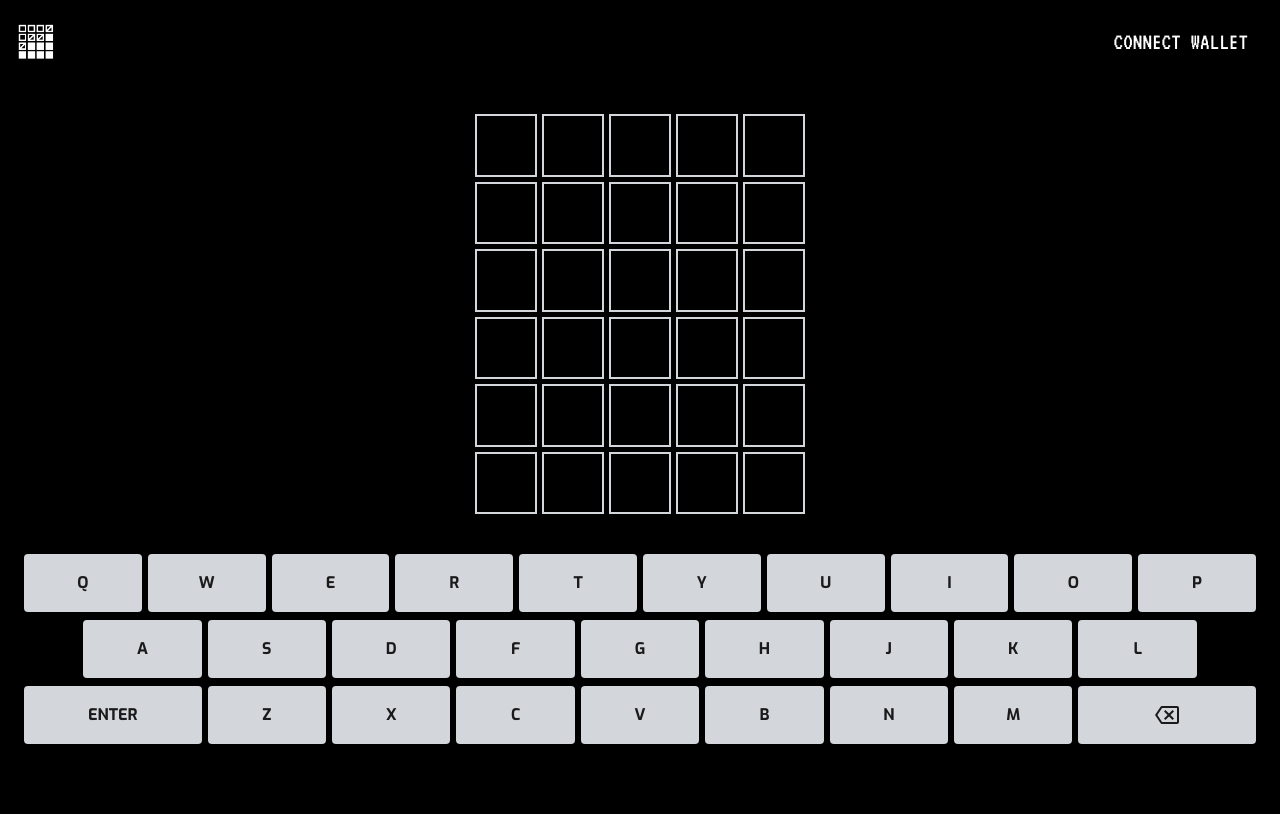
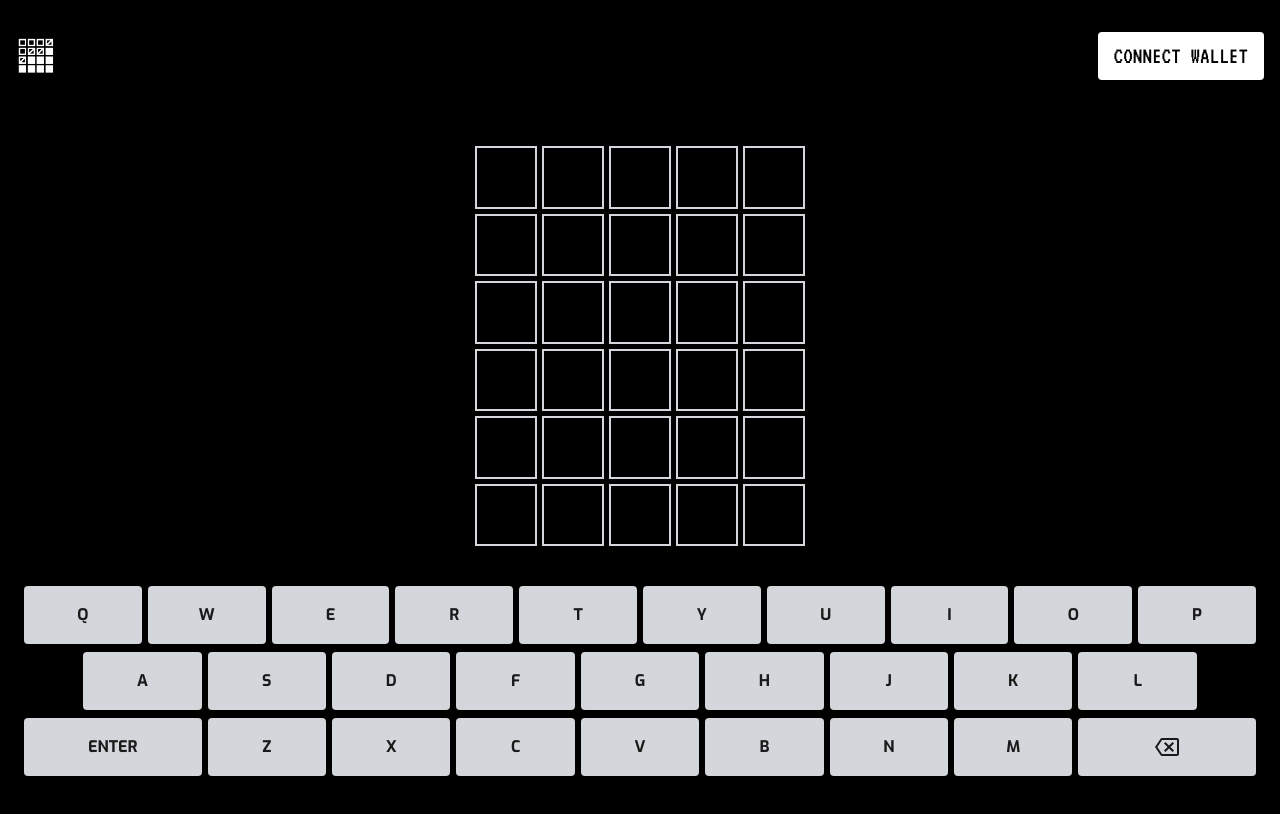
Before and after one commit to iloveburritos/wordle, a Next.js app: page /game in a window 1280 px wide. Built offline with nearby package versions, Linux system fonts and the light colour scheme; no server answers.

Commit message:
updated styling

```diff
--- a/styles/globals.css
+++ b/styles/globals.css
@@ -1,5 +1,5 @@
-/* Import fonts */
-@import url('https://fonts.googleapis.com/css2?family=Inter:wght@400;500;700&display=swap');
+/* Import fonts - fixing the Inter font import */
+@import url('https://fonts.googleapis.com/css2?family=Inter:wght@400;500;600;700&display=swap');
 @import url('https://fonts.googleapis.com/css2?family=Exo:wght@400;500;700&display=swap');
 @import url('https://fonts.googleapis.com/css2?family=VT323&display=swap');
 @import url('https://fonts.googleapis.com/css2?family=Space+Mono&display=swap');
@@ -9,127 +9,101 @@
 @tailwind components;
 @tailwind utilities;
 
-
 :root {
   --background: #000000;
   --text-color: #ffffff;
-
+  --button-bg: #ffffff;
+  --button-text: #000000;
+  --button-hover: #f0f0f0;
+  --header-bg: rgba(0, 0, 0, 0.8);
+  --header-text: #ffffff;
+  --footer-bg: rgba(0, 0, 0, 0.8);
+  --footer-text: #ffffff;
+  --heading-color: #ffffff;
 }
 
-/* Core Styling */
+@layer base {
   body {
-  background-color: var(--background);
-  color: var(--text-color);
-  font-family: "Exo", sans-serif;
-  font-size: 1rem;
-  line-height: 1.5;
+    @apply bg-black text-white font-exo text-base leading-relaxed;
   }
 
   h1, h2, h3, h4, h5, h6 {
-  font-family: "VT323", monospace;
-  line-height: 1.2;
-  color: var(--heading-color);
+    @apply font-vt323 leading-tight text-white;
   }
 
-h1 { font-size: 3.5rem; }
-h2 { font-size: 3rem; }
-h3 { font-size: 2.5rem; }
-h4 { font-size: 2rem; line-height: 1.3; }
-h5 { font-size: 1.5rem; line-height: 1.4; }
-h6 { font-size: 1.5rem; color: lime; }
-
+  h1 { @apply text-[3.5rem]; }
+  h2 { @apply text-[3rem]; }
+  h3 { @apply text-[2.5rem]; }
+  h4 { @apply text-[2rem] leading-snug; }
+  h5 { @apply text-[1.5rem] leading-normal; }
+  h6 { @apply text-[1.5rem] text-[lime]; }
 
   p {
-  margin-bottom: 0;
-  font-family: "Space Mono", monospace;
+    @apply mb-0 font-space-mono;
+  }
 }
 
-/* Utility Classes */
-.text-center { text-align: center; }
-.text-left { text-align: left; }
-.text-uppercase { text-transform: uppercase; }
-.text-white {color: #ffffff !important;   }
-.text-neon { color: lime !important; }
-
+@layer components {
   .button {
-  background-color: var(--button-bg);
-  color: var(--button-text);
-  padding: 0.5rem 1rem;
-  text-transform: uppercase;
-  font-size: 1.5rem;
-  font-family: "VT323", sans-serif;
+    @apply bg-white text-black px-4 py-2 uppercase text-2xl font-vt323 transition-colors
+           hover:bg-[#f0f0f0] hover:shadow-[inset_2px_2px_2px_#11111136];
   }
 
-.button:hover {
-  background-color: var(--button-hover);
-  box-shadow: inset 2px 2px 2px #11111136;
+  .w-layout-grid {
+    @apply grid grid-cols-2 gap-4;
   }
 
-/* Grid Layout */
-.w-layout-grid {
-  display: grid;
-  grid-template-columns: 1fr 1fr;
-  grid-gap: 16px;
-}
-
-/* Form Styles */
-.w-checkbox, .w-checkbox-input, .w-form-formradioinput--inputType-custom {
-  display: flex;
-  align-items: center;
+  .w-checkbox,
+  .w-checkbox-input,
+  .w-form-formradioinput--inputType-custom {
+    @apply flex items-center;
   }
 
   .w-checkbox-input--inputType-custom.w--redirected-checked {
-  background-color: #3898ec;
+    @apply bg-[#3898ec];
   }
 
-/* Margin & Padding Utilities */
-.margin-0 { margin: 0 !important; }
-.margin-sm { margin: 1rem; }
-.margin-md { margin: 2rem; }
-.margin-lg { margin: 3rem; }
+  .header {
+    @apply bg-header-bg text-header-text p-8 text-center;
+  }
 
-.padding-0 { padding: 0 !important; }
-.padding-sm { padding: 1rem; }
-.padding-md { padding: 2rem; }
-.padding-lg { padding: 3rem; }
+  .footer {
+    @apply bg-footer-bg text-footer-text p-4 text-center;
+  }
+
+  .container {
+    @apply max-w-[80rem] mx-auto px-4;
+  }
+}
+
+@layer utilities {
+  .text-neon {
+    @apply text-[lime] !important;
+  }
+
+  .margin-0 { @apply m-0 !important; }
+  .margin-sm { @apply m-4; }
+  .margin-md { @apply m-8; }
+  .margin-lg { @apply m-12; }
+
+  .padding-0 { @apply p-0 !important; }
+  .padding-sm { @apply p-4; }
+  .padding-md { @apply p-8; }
+  .padding-lg { @apply p-12; }
+
+  .hide { @apply hidden; }
+}
 
 /* Media Queries */
 @media screen and (max-width: 991px) {
-  h1 { font-size: 3rem; }
-  h2 { font-size: 2.5rem; }
-  .button { font-size: 1.125rem; padding: 0.5rem; }
+  h1 { @apply text-[3rem]; }
+  h2 { @apply text-[2.5rem]; }
+  .button { @apply text-lg py-2; }
 }
 
 @media screen and (max-width: 767px) {
-  h1 { font-size: 2.5rem; }
-  h2 { font-size: 2rem; }
-  h3 { font-size: 1.75rem; }
-  h4 { font-size: 1.5rem; }
+  h1 { @apply text-[2.5rem]; }
+  h2 { @apply text-[2rem]; }
+  h3 { @apply text-[1.75rem]; }
+  h4 { @apply text-[1.5rem]; }
 }
-
-/* Component-Specific Styling */
-.header {
-  background-color: var(--header-bg);
-  color: var(--header-text);
-  padding: 2rem;
-  text-align: center;
-}
-
-.footer {
-  background-color: var(--footer-bg);
-  color: var(--footer-text);
-  padding: 1rem;
-  text-align: center;
-}
-
-.container {
-  max-width: 80rem;
-  margin: 0 auto;
-  padding: 0 1rem;
-}
-
-.hide { display: none; }
-
-.rounded-full {
-  border-radius: 9999px; /* Fully rounded */
-}
--- a/tailwind.config.ts
+++ b/tailwind.config.ts
@@ -1,62 +1,28 @@
-import type { Config } from "tailwindcss";
+/** @type {import('tailwindcss').Config} */
 
-export default {
-    darkMode: ["class"],
+module.exports = {
 	content: [
-    "./pages/**/*.{js,ts,jsx,tsx,mdx}",
-    "./components/**/*.{js,ts,jsx,tsx,mdx}",
-    "./app/**/*.{js,ts,jsx,tsx,mdx}",
+	  './pages/**/*.{js,ts,jsx,tsx,mdx}',
+	  './components/**/*.{js,ts,jsx,tsx,mdx}',
+	  './app/**/*.{js,ts,jsx,tsx,mdx}',
 	],
 	theme: {
 	  extend: {
-  		colors: {
-  			background: 'hsl(var(--background))',
-  			foreground: 'hsl(var(--foreground))',
-  			card: {
-  				DEFAULT: 'hsl(var(--card))',
-  				foreground: 'hsl(var(--card-foreground))'
+		fontFamily: {
+		  inter: ['Inter', 'sans-serif'],
+		  exo: ['Exo', 'sans-serif'],
+		  'vt323': ['VT323', 'monospace'],
+		  'space-mono': ['Space Mono', 'monospace'],
 		},
-  			popover: {
-  				DEFAULT: 'hsl(var(--popover))',
-  				foreground: 'hsl(var(--popover-foreground))'
+		backgroundColor: {
+		  'header-bg': 'var(--header-bg)',
+		  'footer-bg': 'var(--footer-bg)',
 		},
-  			primary: {
-  				DEFAULT: 'hsl(var(--primary))',
-  				foreground: 'hsl(var(--primary-foreground))'
+		textColor: {
+		  'header-text': 'var(--header-text)',
+		  'footer-text': 'var(--footer-text)',
 		},
-  			secondary: {
-  				DEFAULT: 'hsl(var(--secondary))',
-  				foreground: 'hsl(var(--secondary-foreground))'
 	  },
-  			muted: {
-  				DEFAULT: 'hsl(var(--muted))',
-  				foreground: 'hsl(var(--muted-foreground))'
 	},
-  			accent: {
-  				DEFAULT: 'hsl(var(--accent))',
-  				foreground: 'hsl(var(--accent-foreground))'
-  			},
-  			destructive: {
-  				DEFAULT: 'hsl(var(--destructive))',
-  				foreground: 'hsl(var(--destructive-foreground))'
-  			},
-  			border: 'hsl(var(--border))',
-  			input: 'hsl(var(--input))',
-  			ring: 'hsl(var(--ring))',
-  			chart: {
-  				'1': 'hsl(var(--chart-1))',
-  				'2': 'hsl(var(--chart-2))',
-  				'3': 'hsl(var(--chart-3))',
-  				'4': 'hsl(var(--chart-4))',
-  				'5': 'hsl(var(--chart-5))'
+	plugins: [],
   }
-  		},
-  		borderRadius: {
-  			lg: 'var(--radius)',
-  			md: 'calc(var(--radius) - 2px)',
-  			sm: 'calc(var(--radius) - 4px)'
-  		}
-  	}
-  },
-  plugins: [require("tailwindcss-animate")],
-} satisfies Config;
```
Also changed, not shown: 1 other file (tests, documents, lock files or other folders). Lines whose indentation alone changed are shown as unchanged.
